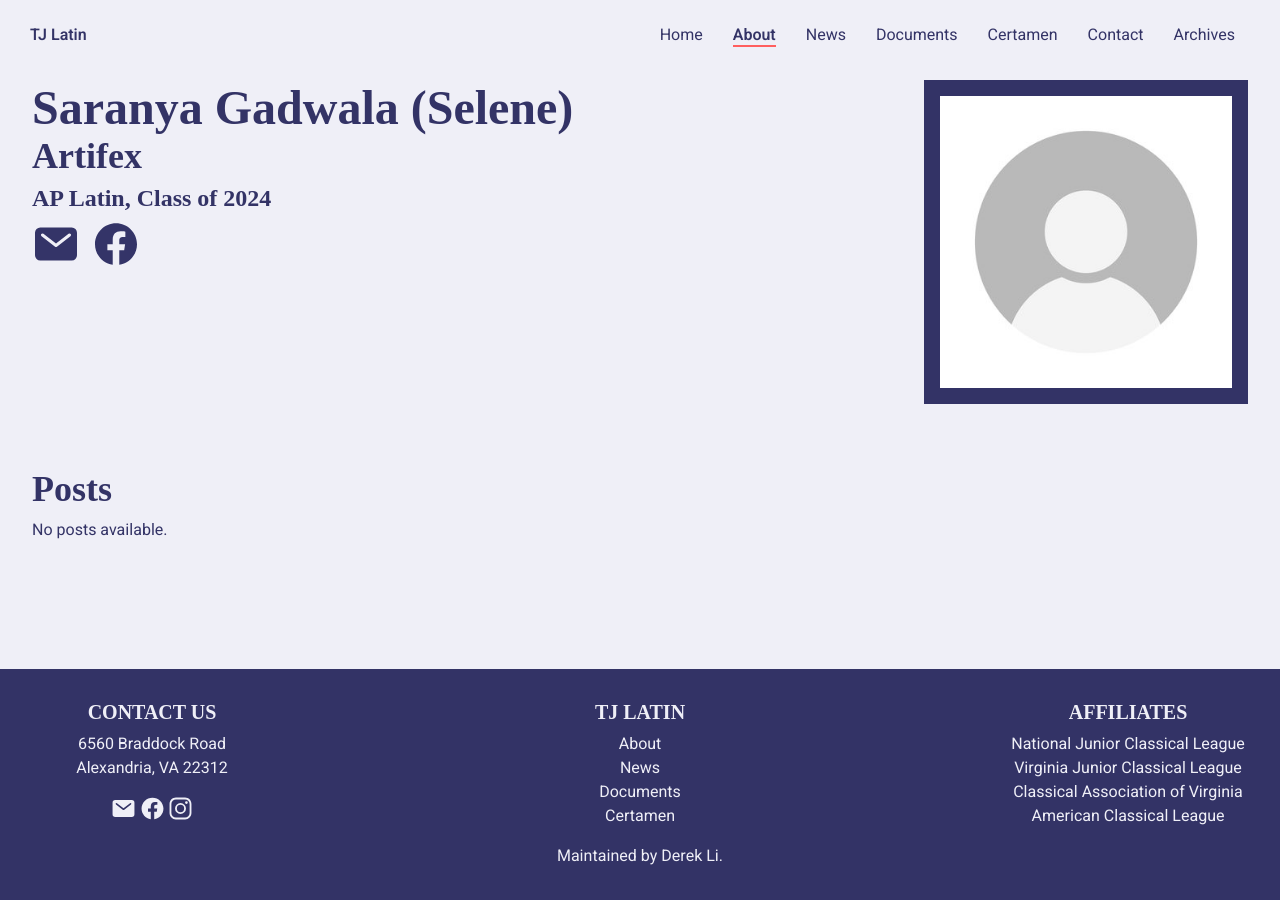
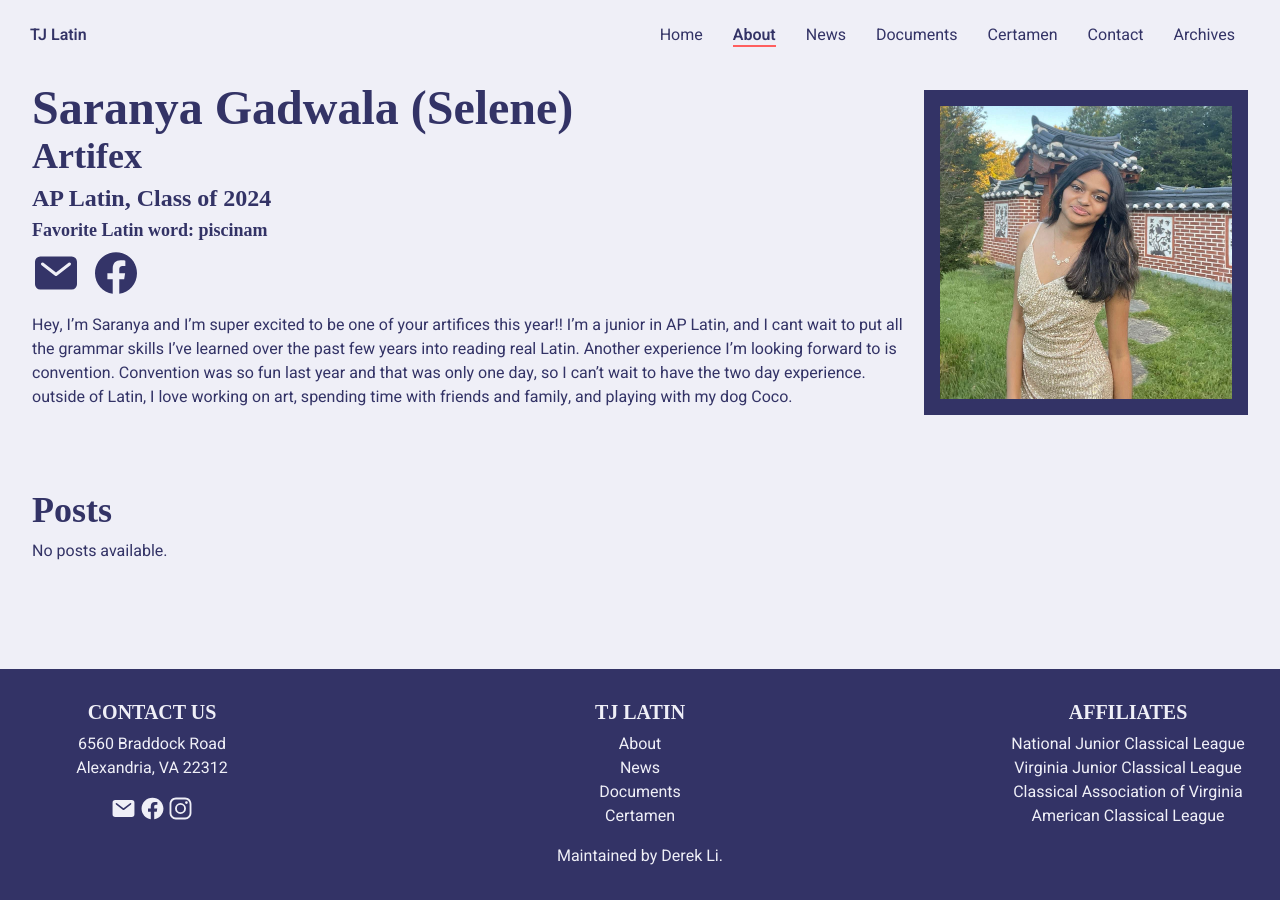
Before and after one commit to TJLatin/website, a Jekyll site: the page built from _officers/saranya-gadwala.md, in a window 1280 px wide. Built offline with Jekyll 4.4.1, drawn with Linux system fonts in a browser that asks for light colours; some web fonts are replaced.

Commit message:
oct updates

```diff
--- a/_officers/saranya-gadwala.md
+++ b/_officers/saranya-gadwala.md
@@ -1,11 +1,13 @@
 ---
 name: Saranya Gadwala
 latin_name: Selene
-photo: default.jpg
+photo: saranya_gadwala.jpg
 office: Artifex
 level: AP Latin
-email:
+email: ssgadwala@gmail.com
 year: 2024
-word:
+word: piscinam
 facebook: https://www.facebook.com/saranyasai.gadwala
 ---
+
+Hey, I’m Saranya and I’m super excited to be one of your artifices this year!! I'm a junior in AP Latin, and I cant wait to put all the grammar skills I've learned over the past few years into reading real Latin. Another experience I'm looking forward to is convention. Convention was so fun last year and that was only one day, so I can't wait to have the two day experience. outside of Latin, I love working on art, spending time with friends and family, and playing with my dog Coco.
```
Also changed, not shown: _data/events.yml (+11 -8 lines), _officers/cierra-min.md (+5 -3 lines), assets/images/officers/cierra_min.jpg (added), assets/images/officers/saranya_gadwala.jpg (added).
